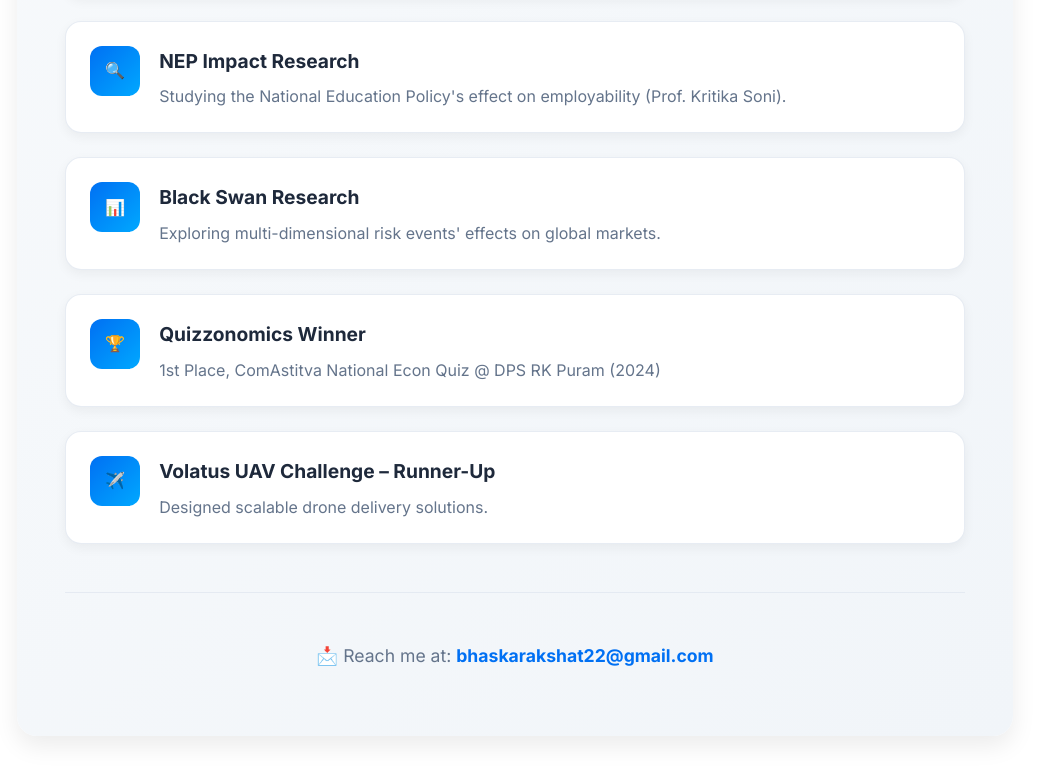
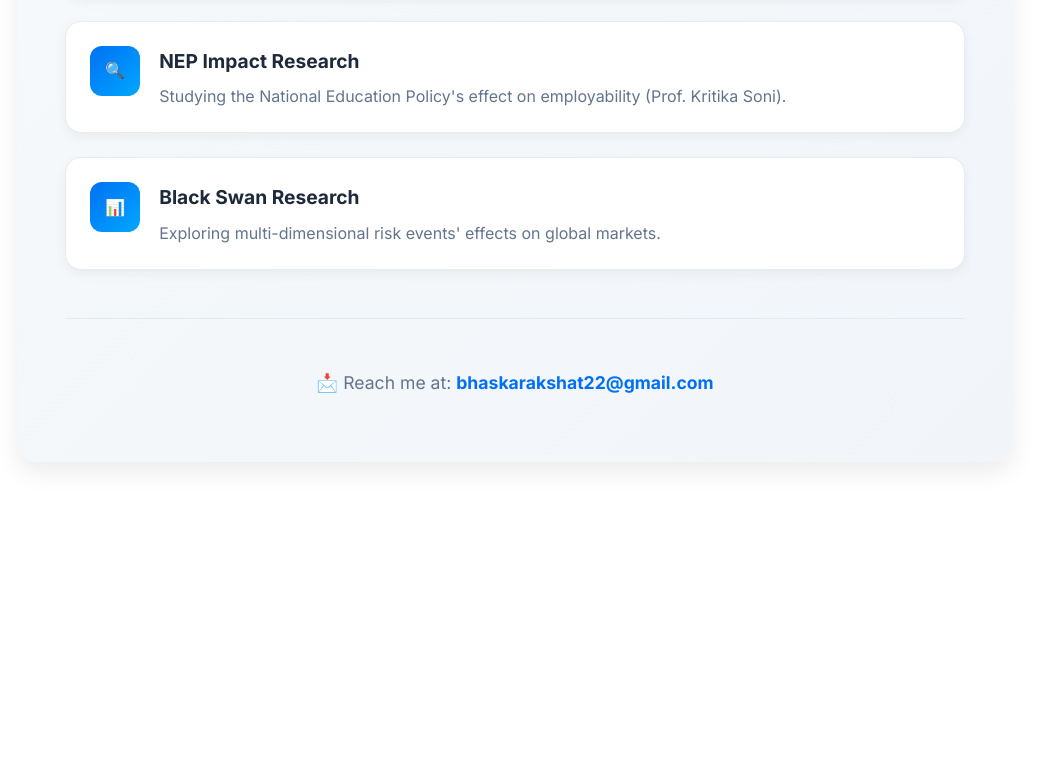
Before and after one commit to Akshat-No/Akshat-No.github.io, a plain HTML site: page experience.html in a window 1280 px wide. Shown: the part 742-1510 px from the top of the page, without its empty margins (125-1169 px from the left). After the commit the page ends 1236 px from the top, so only its background shows below. Drawn offline with nearby package versions, Linux system fonts and the light colour scheme.

Commit message:
Update experience.html

```diff
--- a/experience.html
+++ b/experience.html
@@ -69,22 +69,6 @@
           <p>Exploring multi-dimensional risk events' effects on global markets.</p>
         </div>
       </div>
-
-      <div class="card">
-        <div class="card-icon">🏆</div>
-        <div class="card-content">
-          <h3>Quizzonomics Winner</h3>
-          <p>1st Place, ComAstitva National Econ Quiz @ DPS RK Puram (2024)</p>
-        </div>
-      </div>
-
-      <div class="card">
-        <div class="card-icon">✈️</div>
-        <div class="card-content">
-          <h3>Volatus UAV Challenge – Runner-Up</h3>
-          <p>Designed scalable drone delivery solutions.</p>
-        </div>
-      </div>
     </div>
 
     <div class="contact-section">
```
